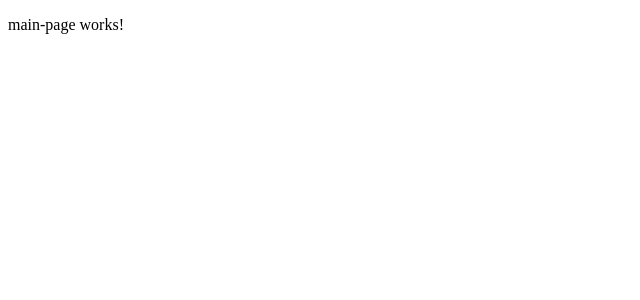
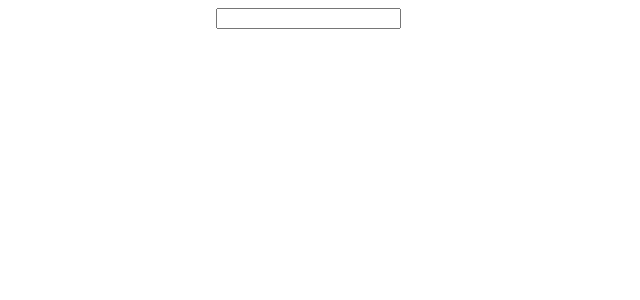
Before and after one commit to valentine909/train-with-rxjs, an Angular app: page / in a window 1280 px wide. Shown: the top 300 px of the page, without its empty margins (0-640 px from the left). Built offline with nearby package versions, Linux system fonts and the light colour scheme.

Commit message:
feat: brewery api test

```diff
--- a/src/app/pages/main-page/main-page.component.css
+++ b/src/app/pages/main-page/main-page.component.css
@@ -0,0 +1,11 @@
+:host {
+  width: 600px;
+  display: flex;
+  flex-direction: column;
+  justify-content: center;
+  align-items: center;
+}
+
+.search {
+  margin-bottom: 20px;
+}
--- a/src/app/pages/main-page/main-page.component.html
+++ b/src/app/pages/main-page/main-page.component.html
@@ -1 +1,2 @@
-<p>main-page works!</p>
+<input type="search" class="search" #search>
+<div class="container" #container></div>
--- a/src/app/pages/main-page/main-page.component.ts
+++ b/src/app/pages/main-page/main-page.component.ts
@@ -1,15 +1,48 @@
-import { Component, OnInit } from '@angular/core';
+import { AfterViewInit, Component, ElementRef, ViewChild } from '@angular/core';
+import {
+  debounceTime,
+  filter,
+  fromEvent,
+  map,
+  Observable,
+  switchMap,
+} from 'rxjs';
+import { HttpClient, HttpParams } from '@angular/common/http';
 
 @Component({
   selector: 'app-main-page',
   templateUrl: './main-page.component.html',
-  styleUrls: ['./main-page.component.css']
+  styleUrls: ['./main-page.component.css'],
 })
-export class MainPageComponent implements OnInit {
+export class MainPageComponent implements AfterViewInit {
+  @ViewChild('container') container!: ElementRef<HTMLDivElement>;
+  @ViewChild('search') search!: ElementRef<HTMLInputElement>;
 
-  constructor() { }
+  url: string = 'https://api.openbrewerydb.org/breweries/search?';
 
-  ngOnInit(): void {
+  constructor(private http: HttpClient) {}
+
+  ngAfterViewInit(): void {
+    const response$ = fromEvent(this.search.nativeElement, 'keyup').pipe(
+      debounceTime(1000),
+      map(() => this.search.nativeElement.value),
+      filter((key: string) => key.length >= 3),
+      map((key: string) => {
+        return new HttpParams().set('query', key);
+      }),
+      switchMap<HttpParams, Observable<IBrew[]>>((params) =>
+        this.http.get<IBrew[]>(this.url, { params: params })
+      )
+    );
+    response$.subscribe(
+      (data: IBrew[]) =>
+        (this.container.nativeElement.innerHTML = data
+          .map((brew) => brew.name)
+          .join('<br>'))
+    );
   }
+}
 
+interface IBrew {
+  name: string;
 }
```
Also changed, not shown: src/app/app.module.ts (+9 -14 lines).
